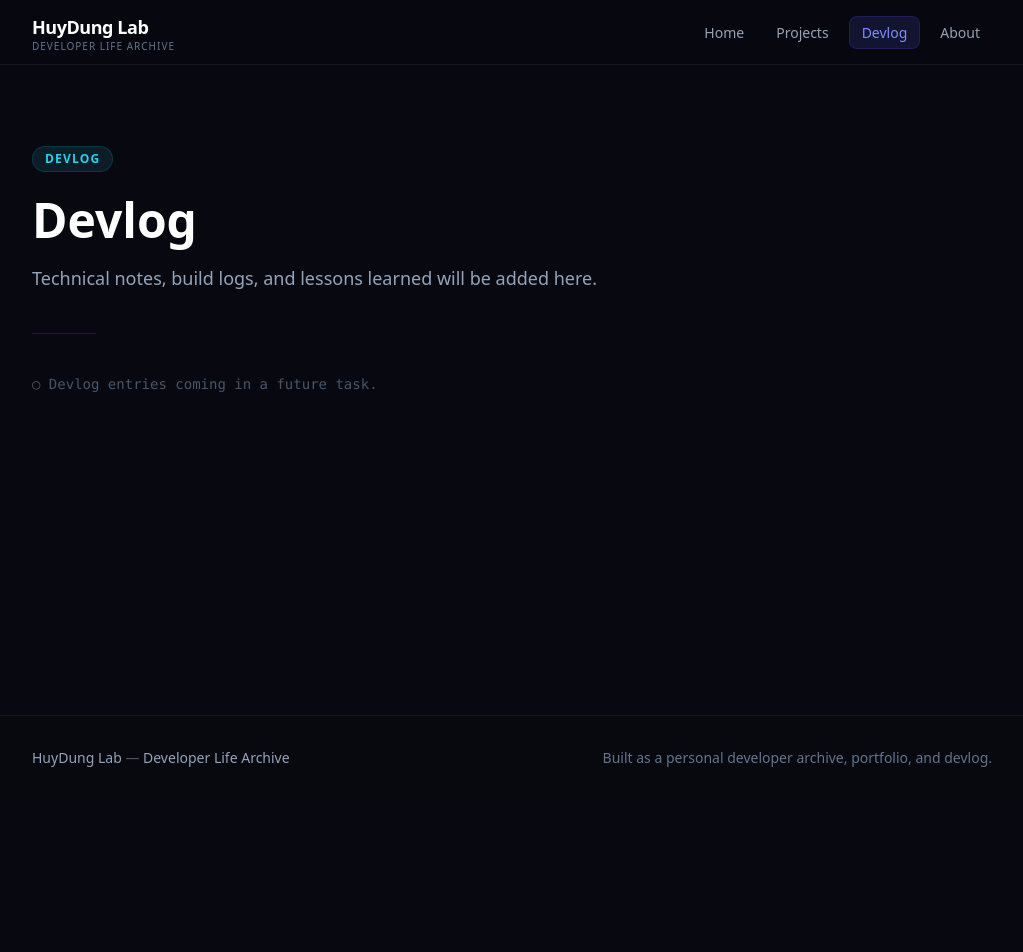
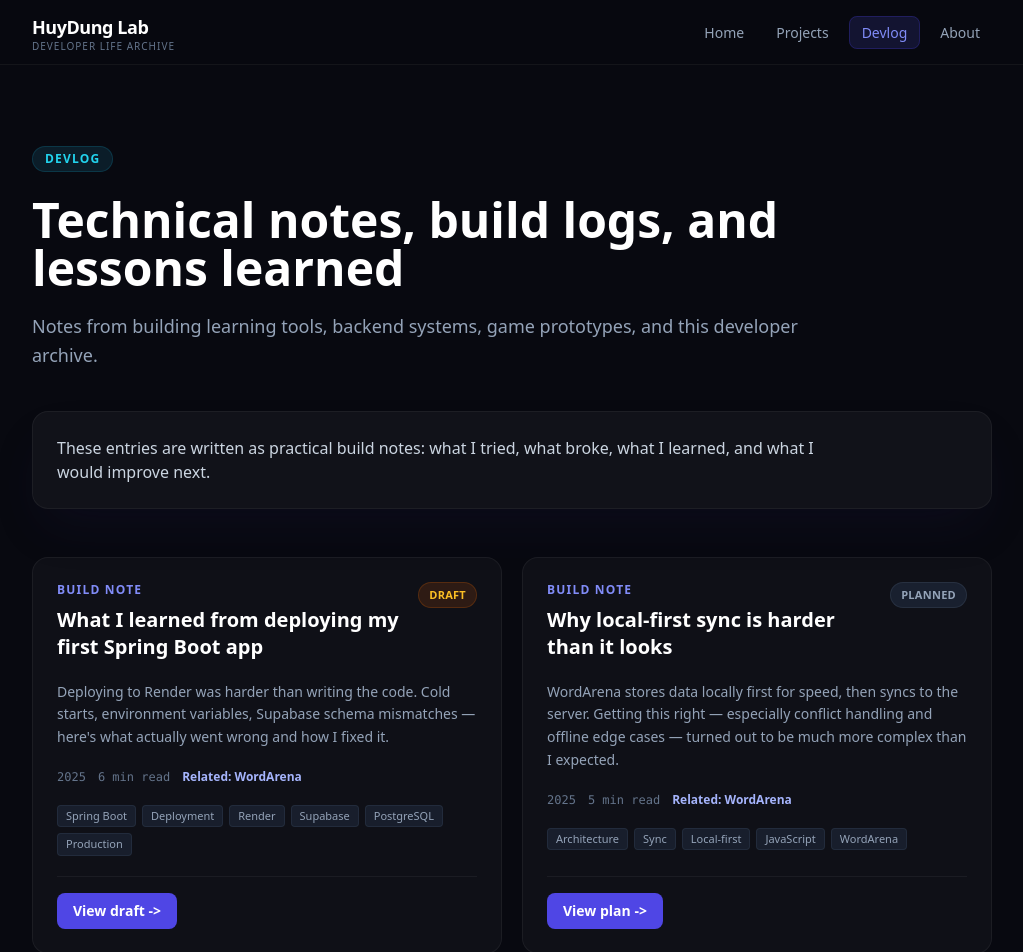
Before and after one commit to nguyenhdung2006/Developer-Life-Archive, a React (Vite) app in the folder frontend/: page /devlog in a window 1280 px wide. Shown: the top 952 px of the page, without its empty margins (128-1151 px from the left). Before the commit the page ends 800 px from the top, so only its background shows below. Built offline with nearby package versions, Linux system fonts and the light colour scheme.

Commit message:
Build Devlog pages with static data

```diff
--- /dev/null
+++ b/frontend/src/components/devlog/DevlogCard.jsx
@@ -0,0 +1,73 @@
+import { Link } from 'react-router-dom'
+import DevlogMeta from './DevlogMeta'
+import DevlogStatusBadge from './DevlogStatusBadge'
+import DevlogTagList from './DevlogTagList'
+
+const actionLabel = {
+  Published: 'Read notes',
+  Draft: 'View draft',
+  Planned: 'View plan',
+}
+
+function DevlogCard({ entry, relatedProject }) {
+  const {
+    slug,
+    title,
+    date,
+    excerpt,
+    tags = [],
+    readingTime,
+    status,
+  } = entry
+
+  const safeTitle = title || 'Untitled devlog'
+  const hasSlug = Boolean(slug)
+  const label = actionLabel[status] ?? 'View entry'
+
+  return (
+    <article className="rounded-2xl border border-white/5 bg-white/[0.03] p-6 flex flex-col gap-5 hover:border-indigo-700/30 hover:bg-indigo-900/5 transition-colors duration-200">
+      <div className="flex items-start justify-between gap-3">
+        <div className="min-w-0">
+          <p className="mb-2 text-xs font-semibold uppercase tracking-widest text-indigo-400">
+            Build note
+          </p>
+          <h2 className="text-xl font-bold leading-snug text-white">
+            {safeTitle}
+          </h2>
+        </div>
+        <DevlogStatusBadge status={status} />
+      </div>
+
+      {excerpt ? (
+        <p className="text-sm leading-relaxed text-slate-400">
+          {excerpt}
+        </p>
+      ) : (
+        <p className="text-sm leading-relaxed text-slate-500">
+          Notes for this entry will be added later.
+        </p>
+      )}
+
+      <DevlogMeta
+        date={date}
+        readingTime={readingTime}
+        relatedProject={relatedProject}
+      />
+
+      <DevlogTagList tags={tags} />
+
+      {hasSlug && (
+        <div className="mt-auto border-t border-white/5 pt-4">
+          <Link
+            to={`/devlog/${slug}`}
+            className="inline-flex items-center justify-center rounded-lg bg-indigo-600 px-4 py-2 text-sm font-semibold text-white hover:bg-indigo-500 transition-colors duration-200"
+          >
+            {label} -&gt;
+          </Link>
+        </div>
+      )}
+    </article>
+  )
+}
+
+export default DevlogCard
--- /dev/null
+++ b/frontend/src/components/devlog/DevlogContent.jsx
@@ -0,0 +1,35 @@
+const placeholderByStatus = {
+  Planned:
+    'This devlog is planned. Full notes will be added after the implementation or review is complete.',
+  Draft:
+    'This devlog is still a draft. More details will be added before it is treated as a finished entry.',
+  Published: 'Content is not available yet.',
+}
+
+function DevlogContent({ content, status }) {
+  const paragraphs = Array.isArray(content)
+    ? content.filter((paragraph) => typeof paragraph === 'string' && paragraph.trim() !== '')
+    : []
+
+  if (paragraphs.length === 0) {
+    return (
+      <div className="rounded-2xl border border-white/5 bg-white/[0.03] p-6">
+        <p className="leading-relaxed text-slate-400">
+          {placeholderByStatus[status] ?? placeholderByStatus.Published}
+        </p>
+      </div>
+    )
+  }
+
+  return (
+    <div className="space-y-5 rounded-2xl border border-white/5 bg-white/[0.03] p-6 sm:p-8">
+      {paragraphs.map((paragraph) => (
+        <p key={paragraph} className="text-base leading-8 text-slate-300">
+          {paragraph}
+        </p>
+      ))}
+    </div>
+  )
+}
+
+export default DevlogContent
--- /dev/null
+++ b/frontend/src/components/devlog/DevlogMeta.jsx
@@ -0,0 +1,28 @@
+import { Link } from 'react-router-dom'
+
+function DevlogMeta({ date, readingTime, relatedProject, className = '' }) {
+  const hasDate = Boolean(date)
+  const hasReadingTime = Boolean(readingTime)
+  const hasRelatedProject = Boolean(relatedProject?.slug && relatedProject?.title)
+
+  if (!hasDate && !hasReadingTime && !hasRelatedProject) {
+    return null
+  }
+
+  return (
+    <div className={`flex flex-wrap items-center gap-x-3 gap-y-2 text-xs text-slate-500 ${className}`}>
+      {hasDate && <span className="font-mono">{date}</span>}
+      {hasReadingTime && <span className="font-mono">{readingTime}</span>}
+      {hasRelatedProject && (
+        <Link
+          to={`/projects/${relatedProject.slug}`}
+          className="font-semibold text-indigo-300 hover:text-indigo-200 transition-colors duration-200"
+        >
+          Related: {relatedProject.title}
+        </Link>
+      )}
+    </div>
+  )
+}
+
+export default DevlogMeta
--- /dev/null
+++ b/frontend/src/components/devlog/DevlogNotFound.jsx
@@ -0,0 +1,28 @@
+import { Link } from 'react-router-dom'
+
+function DevlogNotFound({ slug }) {
+  return (
+    <div className="flex flex-col items-center justify-center gap-6 py-32 text-center">
+      <p className="text-6xl font-bold text-slate-800">?</p>
+      <div className="space-y-2">
+        <p className="text-xl font-semibold text-slate-200">Devlog not found</p>
+        <p className="max-w-sm text-sm text-slate-500">
+          The requested devlog entry does not exist yet.
+          {slug && (
+            <span className="mt-1 block font-mono text-slate-600">
+              slug: &ldquo;{slug}&rdquo;
+            </span>
+          )}
+        </p>
+      </div>
+      <Link
+        to="/devlog"
+        className="inline-flex items-center justify-center rounded-lg bg-indigo-600 px-5 py-2.5 text-sm font-semibold text-white hover:bg-indigo-500 transition-colors duration-200"
+      >
+        &larr; Back to Devlog
+      </Link>
+    </div>
+  )
+}
+
+export default DevlogNotFound
--- /dev/null
+++ b/frontend/src/components/devlog/DevlogStatusBadge.jsx
@@ -0,0 +1,21 @@
+const statusStyle = {
+  Published: 'bg-emerald-900/40 text-emerald-400 border-emerald-700/30',
+  Draft: 'bg-amber-900/30 text-amber-400 border-amber-700/30',
+  Planned: 'bg-slate-800/70 text-slate-400 border-slate-600/30',
+}
+
+function DevlogStatusBadge({ status }) {
+  const label = status || 'Planned'
+  const pillStyle =
+    statusStyle[label] ?? 'bg-slate-800/70 text-slate-400 border-slate-600/30'
+
+  return (
+    <span
+      className={`inline-flex shrink-0 items-center rounded-full border px-2.5 py-1 text-[11px] font-semibold uppercase tracking-wide ${pillStyle}`}
+    >
+      {label}
+    </span>
+  )
+}
+
+export default DevlogStatusBadge
--- /dev/null
+++ b/frontend/src/components/devlog/DevlogTagList.jsx
@@ -0,0 +1,20 @@
+function DevlogTagList({ tags, className = '' }) {
+  if (!Array.isArray(tags) || tags.length === 0) {
+    return null
+  }
+
+  return (
+    <div className={`flex flex-wrap gap-1.5 ${className}`}>
+      {tags.map((tag) => (
+        <span
+          key={tag}
+          className="rounded border border-slate-700/40 bg-slate-800/60 px-2 py-0.5 text-[11px] font-medium text-slate-400"
+        >
+          {tag}
+        </span>
+      ))}
+    </div>
+  )
+}
+
+export default DevlogTagList
--- a/frontend/src/pages/Devlog.jsx
+++ b/frontend/src/pages/Devlog.jsx
@@ -1,32 +1,59 @@
 import Container from '../components/common/Container'
+import DevlogCard from '../components/devlog/DevlogCard'
+import { devlogs, projects } from '../data'
 
-/**
- * Devlog — placeholder for the devlog/blog index page.
- */
 function Devlog() {
+  const entries = Array.isArray(devlogs) ? devlogs : []
+  const hasEntries = entries.length > 0
+
+  const findRelatedProject = (relatedProjectSlug) => {
+    if (!relatedProjectSlug) {
+      return null
+    }
+
+    return projects.find((project) => project.slug === relatedProjectSlug) ?? null
+  }
+
   return (
-    <Container className="py-20">
-      <div className="max-w-2xl">
-
-        <span className="inline-block mb-6 px-3 py-1 text-xs font-semibold tracking-widest uppercase rounded-full bg-cyan-900/30 text-cyan-400 border border-cyan-700/30">
+    <Container className="py-16 sm:py-20">
+      <div className="max-w-3xl">
+        <span className="mb-6 inline-block rounded-full border border-cyan-700/30 bg-cyan-900/30 px-3 py-1 text-xs font-semibold uppercase tracking-widest text-cyan-400">
           Devlog
         </span>
 
-        <h1 className="text-4xl sm:text-5xl font-bold text-white mb-5 leading-tight">
-          Devlog
+        <h1 className="mb-5 text-4xl font-bold leading-tight text-white sm:text-5xl">
+          Technical notes, build logs, and lessons learned
         </h1>
 
-        <p className="text-slate-400 text-lg leading-relaxed mb-10">
-          Technical notes, build logs, and lessons learned will be added here.
+        <p className="mb-10 text-lg leading-relaxed text-slate-400">
+          Notes from building learning tools, backend systems, game prototypes, and this developer archive.
         </p>
+      </div>
 
-        <div className="w-16 h-px bg-cyan-700/30 mb-10" />
+      <div className="mb-12 rounded-2xl border border-white/5 bg-white/[0.04] p-5 shadow-2xl shadow-indigo-950/20 sm:p-6">
+        <p className="max-w-3xl text-sm leading-relaxed text-slate-300 sm:text-base">
+          These entries are written as practical build notes: what I tried, what broke, what I learned, and what I would improve next.
+        </p>
+      </div>
 
-        <p className="text-slate-600 text-sm font-mono">
-          ○ Devlog entries coming in a future task.
-        </p>
-
-      </div>
+      {hasEntries ? (
+        <div className="grid gap-5 md:grid-cols-2">
+          {entries.map((entry) => (
+            <DevlogCard
+              key={entry.slug || entry.title}
+              entry={entry}
+              relatedProject={findRelatedProject(entry.relatedProjectSlug)}
+            />
+          ))}
+        </div>
+      ) : (
+        <div className="rounded-2xl border border-white/5 bg-white/[0.03] p-8 text-center">
+          <p className="text-lg font-semibold text-slate-200">No devlog entries yet</p>
+          <p className="mt-2 text-sm text-slate-500">
+            Build notes and technical reflections will appear here later.
+          </p>
+        </div>
+      )}
     </Container>
   )
 }
--- a/frontend/src/pages/DevlogDetail.jsx
+++ b/frontend/src/pages/DevlogDetail.jsx
@@ -1,40 +1,97 @@
-import { useParams } from 'react-router-dom'
+import { Link, useParams } from 'react-router-dom'
 import Container from '../components/common/Container'
+import DevlogContent from '../components/devlog/DevlogContent'
+import DevlogMeta from '../components/devlog/DevlogMeta'
+import DevlogNotFound from '../components/devlog/DevlogNotFound'
+import DevlogStatusBadge from '../components/devlog/DevlogStatusBadge'
+import DevlogTagList from '../components/devlog/DevlogTagList'
+import { devlogs, projects } from '../data'
 
-/**
- * DevlogDetail — placeholder for an individual devlog entry.
- * Displays the :slug param from the URL.
- */
 function DevlogDetail() {
   const { slug } = useParams()
+  const entries = Array.isArray(devlogs) ? devlogs : []
+  const entry = entries.find((devlog) => devlog.slug === slug)
+
+  if (!entry) {
+    return (
+      <Container className="py-16 sm:py-20">
+        <DevlogNotFound slug={slug} />
+      </Container>
+    )
+  }
+
+  const {
+    title,
+    date,
+    excerpt,
+    tags = [],
+    readingTime,
+    relatedProjectSlug,
+    status,
+    content,
+  } = entry
+
+  const relatedProject = relatedProjectSlug
+    ? projects.find((project) => project.slug === relatedProjectSlug) ?? null
+    : null
 
   return (
-    <Container className="py-20">
-      <div className="max-w-2xl">
+    <Container className="py-16 sm:py-20">
+      <Link
+        to="/devlog"
+        className="mb-10 inline-flex text-sm font-semibold text-indigo-300 hover:text-indigo-200 transition-colors duration-200"
+      >
+        &larr; Back to Devlog
+      </Link>
 
-        <span className="inline-block mb-6 px-3 py-1 text-xs font-semibold tracking-widest uppercase rounded-full bg-cyan-900/30 text-cyan-400 border border-cyan-700/30">
-          Devlog Entry
-        </span>
+      <article className="max-w-3xl">
+        <header className="border-b border-white/5 pb-10">
+          <div className="mb-4 flex flex-wrap items-center gap-3">
+            <DevlogStatusBadge status={status} />
+            <p className="text-xs font-semibold uppercase tracking-widest text-indigo-400">
+              Devlog Entry
+            </p>
+          </div>
 
-        <h1 className="text-4xl sm:text-5xl font-bold text-white mb-3 leading-tight">
-          Devlog Detail
-        </h1>
+          <h1 className="text-3xl font-bold leading-tight text-white sm:text-4xl lg:text-5xl">
+            {title || 'Untitled devlog'}
+          </h1>
 
-        <p className="text-slate-500 text-sm font-mono mb-8">
-          slug: <span className="text-cyan-400">{slug}</span>
-        </p>
+          {excerpt && (
+            <p className="mt-5 text-lg leading-relaxed text-slate-300">
+              {excerpt}
+            </p>
+          )}
 
-        <p className="text-slate-400 text-lg leading-relaxed mb-10">
-          Full devlog entry coming soon.
-        </p>
+          <DevlogMeta
+            date={date}
+            readingTime={readingTime}
+            relatedProject={relatedProject}
+            className="mt-6"
+          />
 
-        <div className="w-16 h-px bg-cyan-700/30 mb-10" />
+          <DevlogTagList tags={tags} className="mt-6" />
+        </header>
 
-        <p className="text-slate-600 text-sm font-mono">
-          ○ Full devlog reader layout coming in a future task.
-        </p>
+        <section className="py-10">
+          <DevlogContent content={content} status={status} />
+        </section>
 
-      </div>
+        <div className="flex flex-col gap-3 border-t border-white/5 pt-8 sm:flex-row">
+          <Link
+            to="/devlog"
+            className="inline-flex items-center justify-center rounded-lg bg-indigo-600 px-5 py-2.5 text-sm font-semibold text-white hover:bg-indigo-500 transition-colors duration-200"
+          >
+            View all devlogs
+          </Link>
+          <Link
+            to="/projects"
+            className="inline-flex items-center justify-center rounded-lg border border-white/10 bg-white/5 px-5 py-2.5 text-sm font-semibold text-slate-300 hover:bg-white/10 hover:text-white transition-colors duration-200"
+          >
+            View projects
+          </Link>
+        </div>
+      </article>
     </Container>
   )
 }
```
